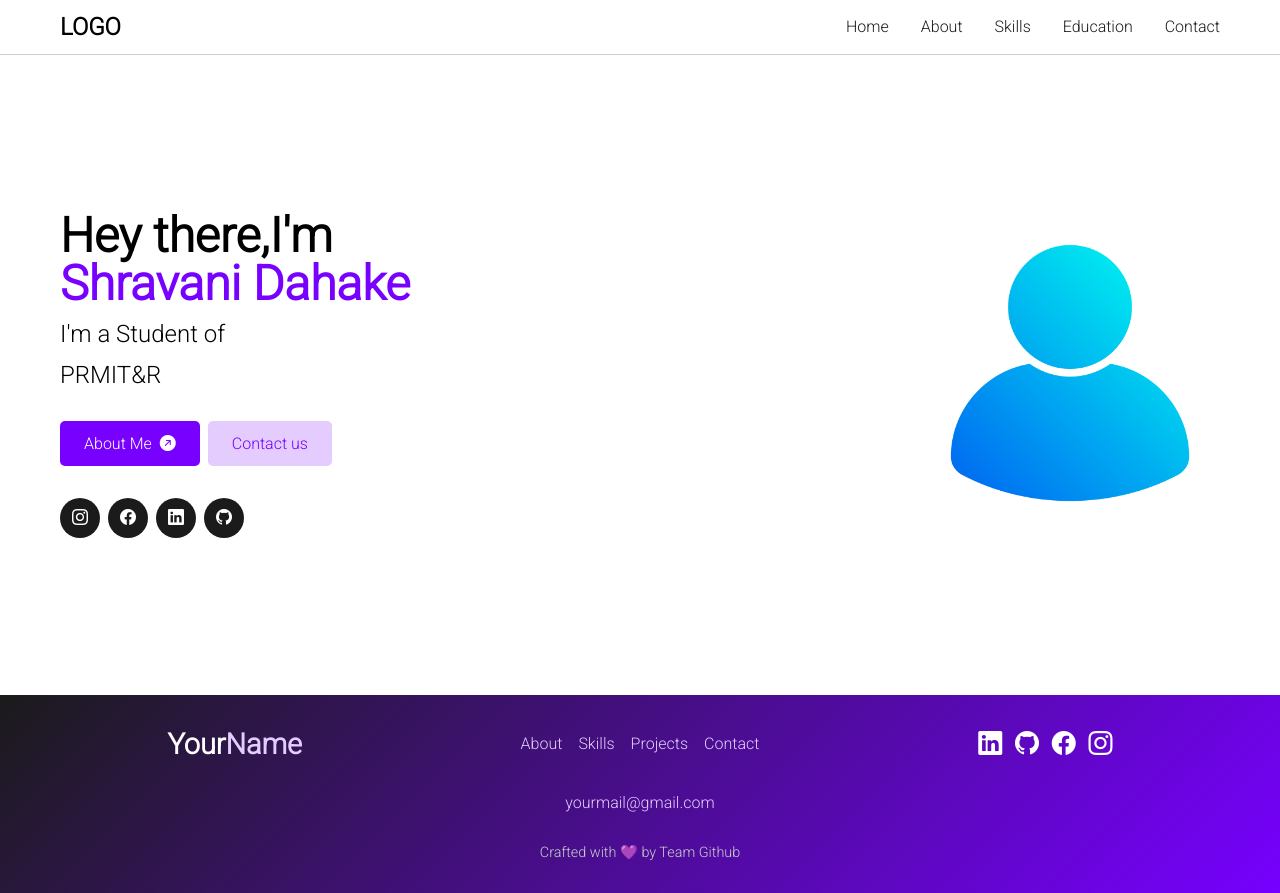
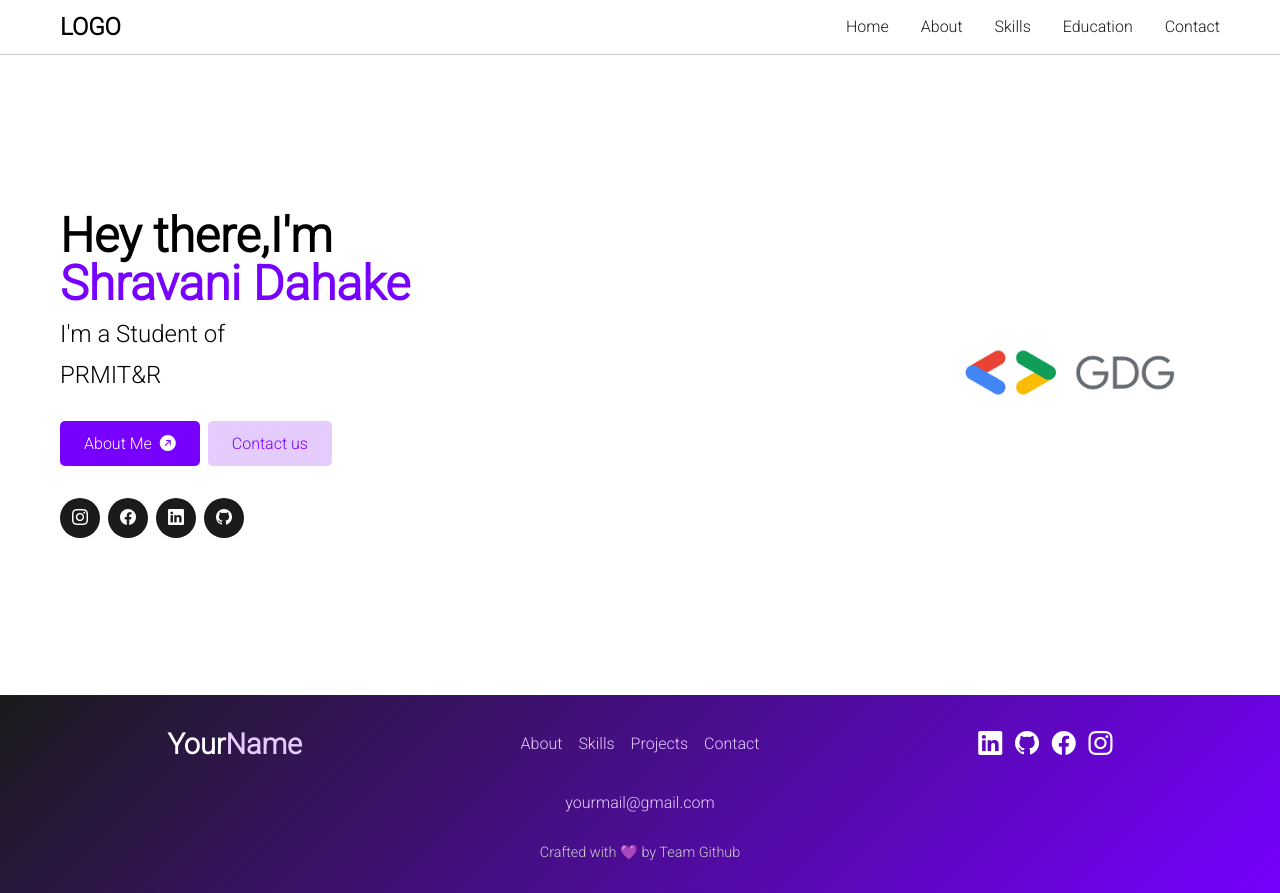
Before and after one commit to Shravani-26-05/day-4, a plain HTML site: page index.html in a window 1280 px wide. Drawn offline with nearby package versions, Linux system fonts and the light colour scheme.

Commit message:
Update index.html

```diff
--- a/index.html
+++ b/index.html
@@ -69,7 +69,8 @@
                 </div>
                 <!-- image -->
                 <div class="image">
-                    <img src="profile.png" alt="">
+                    <img src="logo-lockup-gdg-horizontal_720.png
+" alt="">
                 </div>
             </div>
 
```
